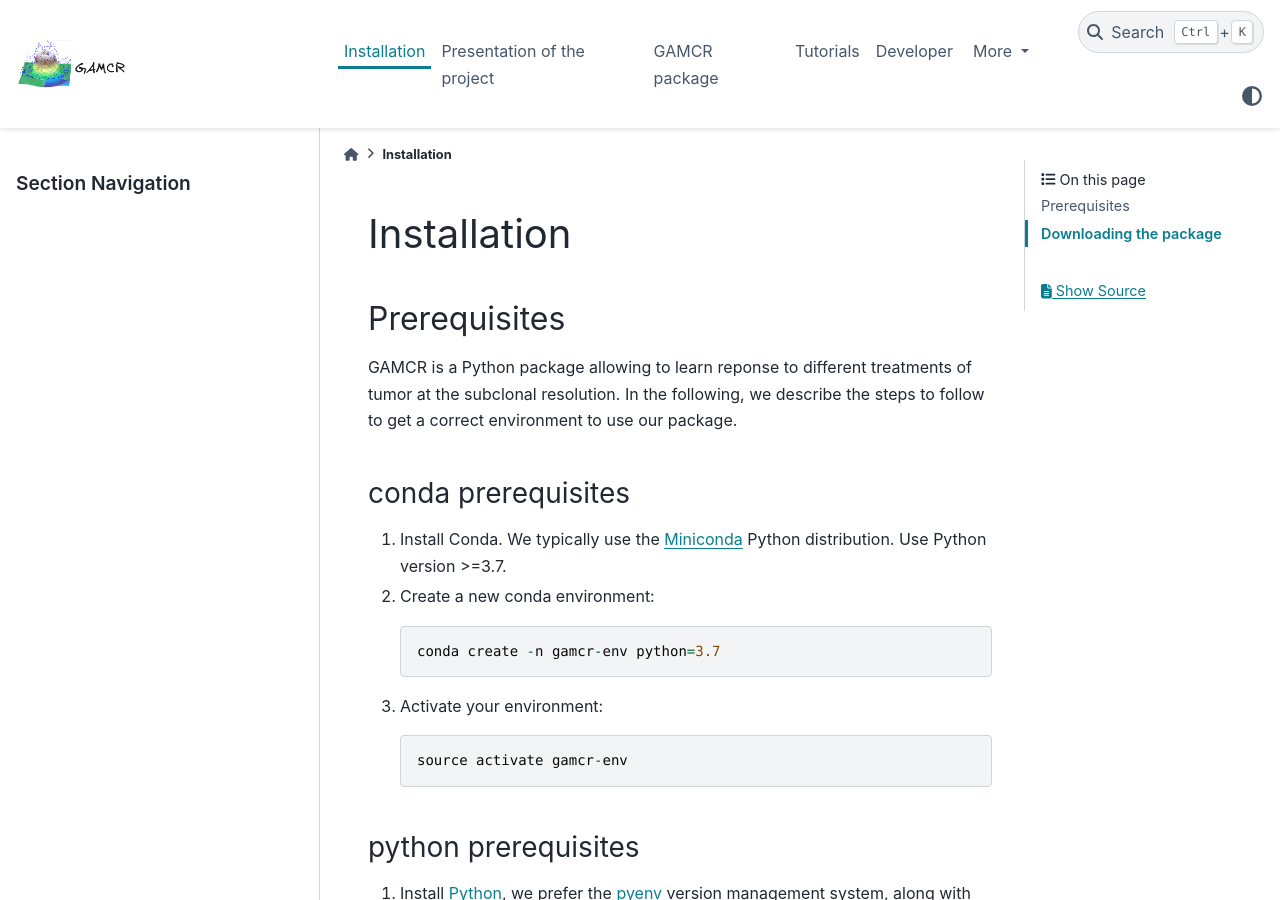
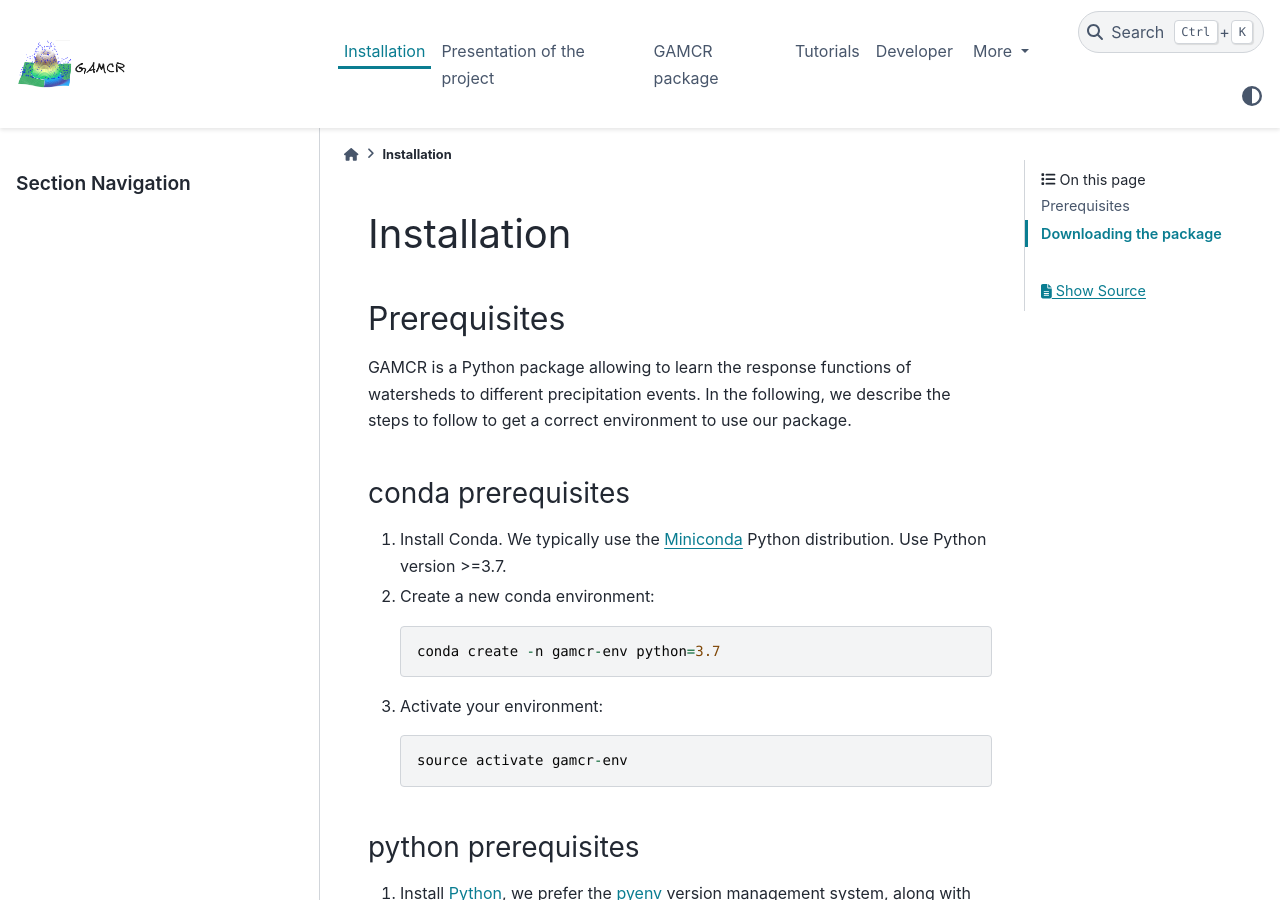
Before and after one commit to rmiazza/GAMCR, a Sphinx documentation site: the page built from docs/source/installation.rst, in a window 1280 px wide and 900 px high. Built offline with Sphinx 7.4.7 and the PyData theme 0.15.4, drawn with Linux system fonts in a browser that asks for light colours.

Commit message:
Update installation.rst

```diff
--- a/docs/source/installation.rst
+++ b/docs/source/installation.rst
@@ -6,7 +6,7 @@ Installation
 Prerequisites
 ~~~~~~~~~~~~~~
 
-GAMCR is a Python package allowing to learn reponse to different treatments of tumor at the subclonal resolution. In the following, we describe the steps to follow to get a correct environment to use our package.
+GAMCR is a Python package allowing to learn the response functions of watersheds to different precipitation events. In the following, we describe the steps to follow to get a correct environment to use our package.
 
 conda prerequisites
 ###################
```
